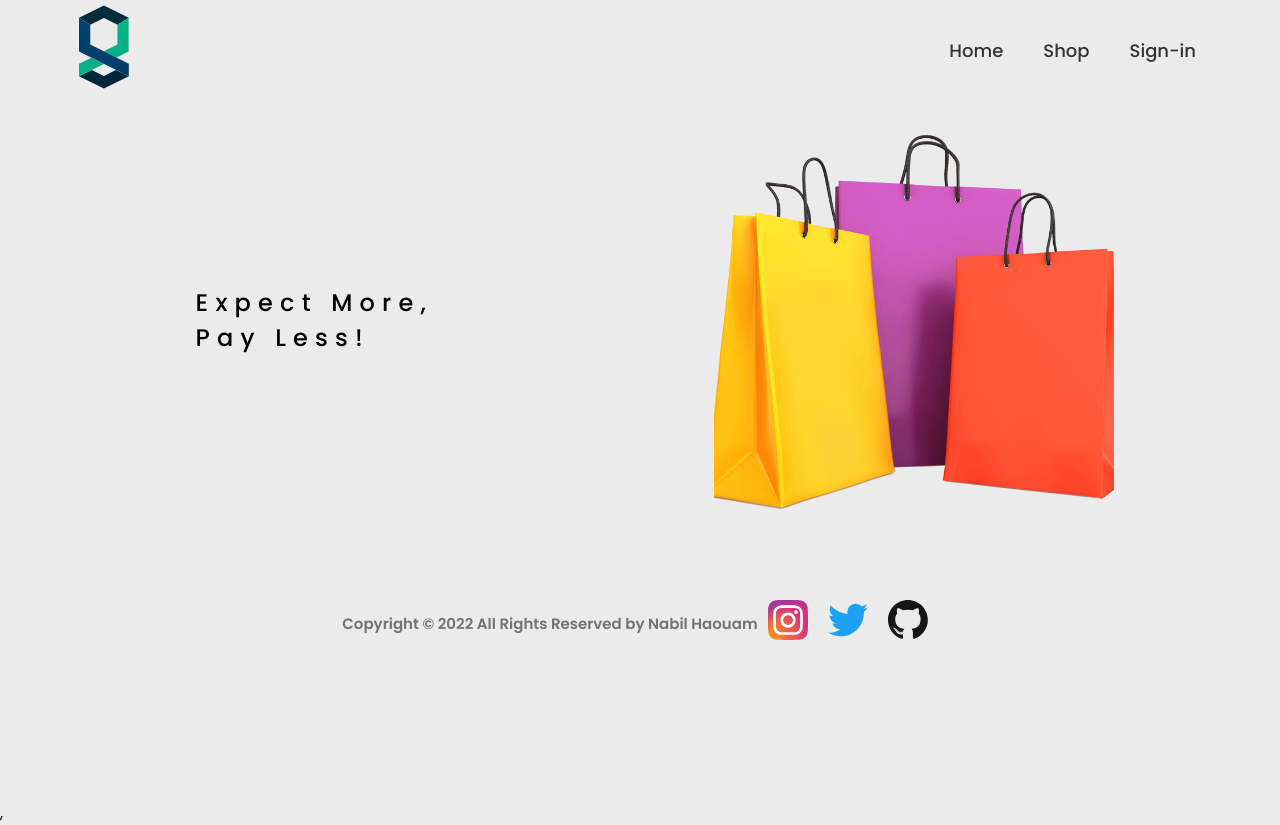
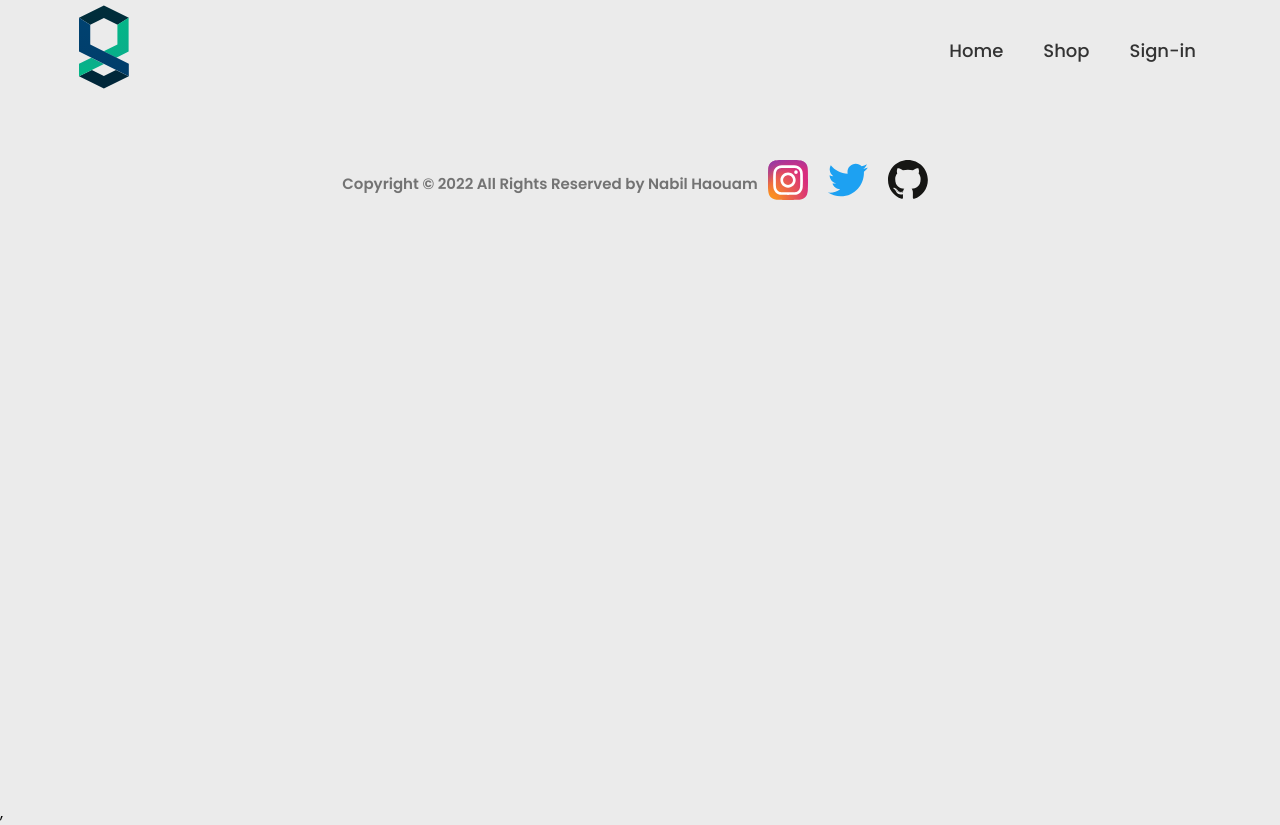
Before and after one commit to nabilHaouam/e-com, a React (Create React App) app: page / in a window 1280 px wide. Built offline with nearby package versions, Linux system fonts and the light colour scheme; no server answers.

Commit message:
minor change

```diff
--- a/src/App.js
+++ b/src/App.js
@@ -38,7 +38,6 @@ function App() {
               );
             })
           : null}
-        <Route path="*" element={<LandingPage />} />
       </Routes>
       <Footer />
     </div>
--- a/src/pages/sign-in-sign-up/sign-in-sign-up.styles.css
+++ b/src/pages/sign-in-sign-up/sign-in-sign-up.styles.css
@@ -1,4 +1,5 @@
 .sign-in-sign-up {
   text-align: center;
   height: 60vh;
+  padding-top: 100px;
 }
```
